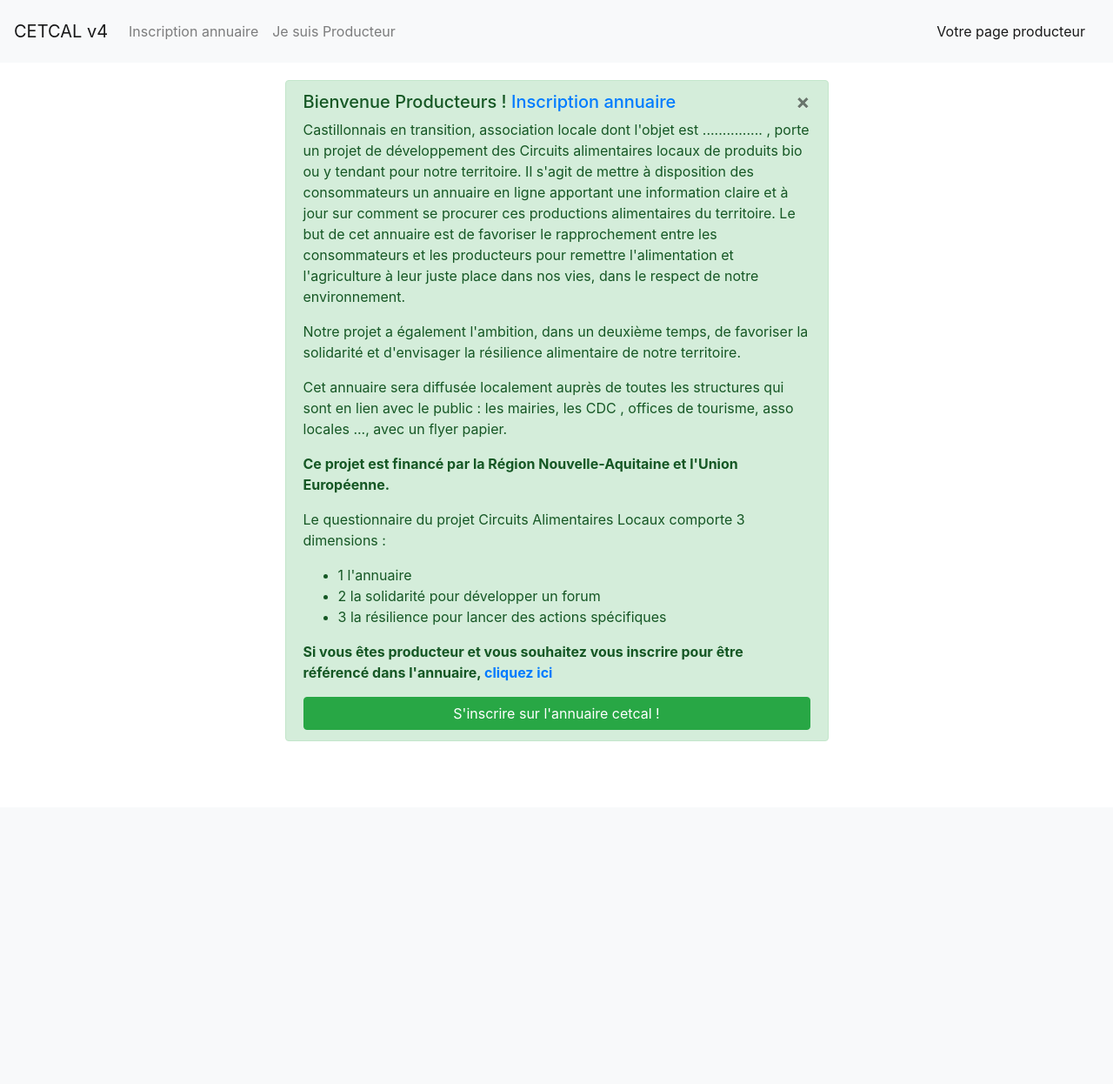
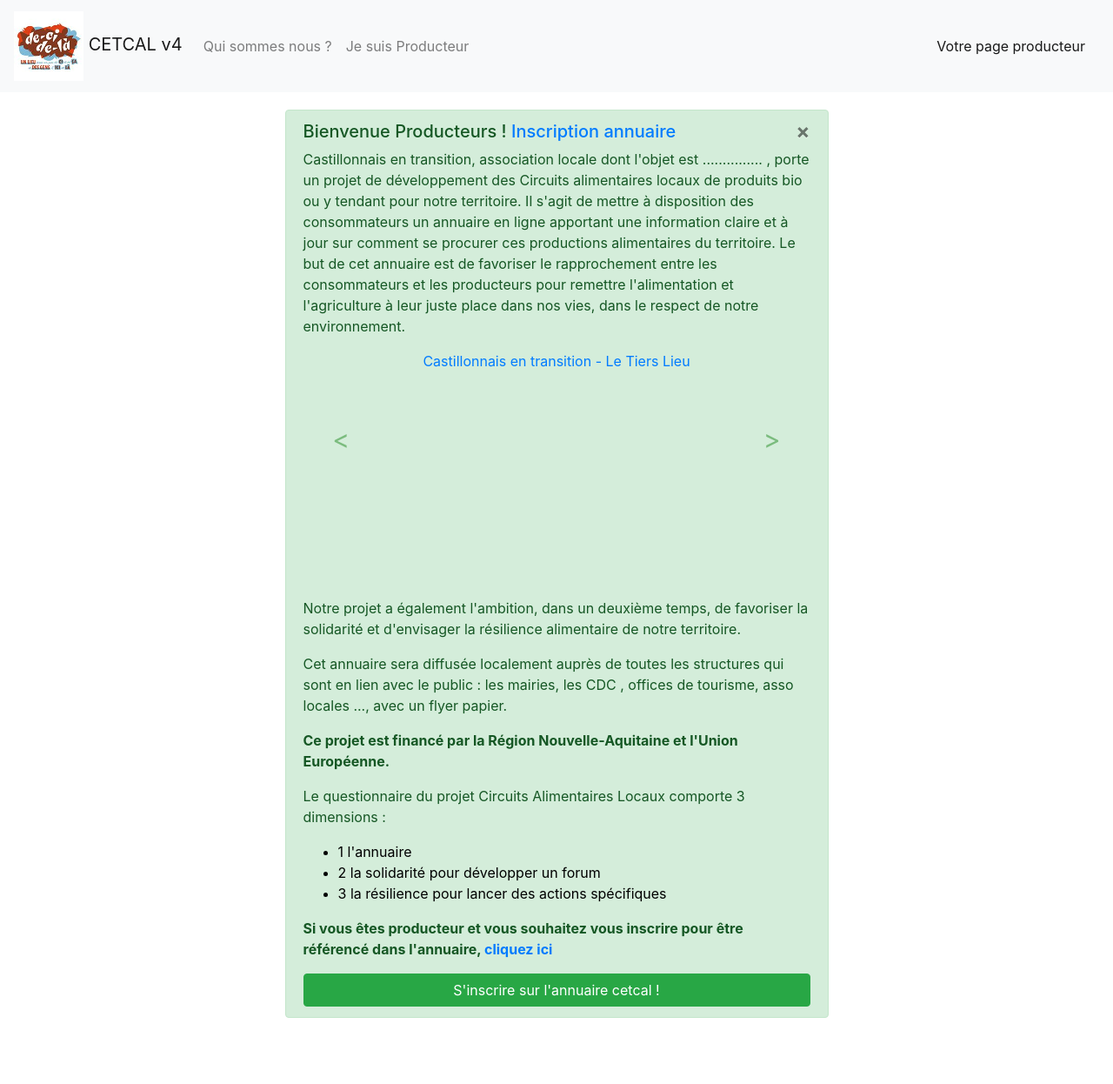
Before and after one commit to PaulBisserier/cetcal, a PHP site: page / in a window 1280 px wide. Shown: the whole page at 87% size. Before the commit the page ends 852 px from the top, so only its background shows below. Run offline with PHP 8.4, Linux system fonts and the light colour scheme; some libraries are stand-ins or nearby versions.

Commit message:
V4 questionnaire : controles de surface JS. + carousel.  + logo & trucs de déco...

```diff
--- a/index.php
+++ b/index.php
@@ -10,7 +10,8 @@ $statut = htmlspecialchars(isset($_GET['statut']) && !empty($_GET['statut']) ? $
 ?>
 
 <!DOCTYPE html>
-<html lang="fr"><head>
+<html lang="fr">
+<head>
   <!--<base href="http://http://82.65.74.33/"/>-->
   <title>Annuaire des producteurs bio de la région castillon</title>
   <meta name="description" content="............"/>
@@ -22,6 +23,8 @@ $statut = htmlspecialchars(isset($_GET['statut']) && !empty($_GET['statut']) ? $
   <script src="/src/scripts/js/jquery/jquery-3.4.1.min.js"></script>
   <script src="/src/scripts/js/bootstrap.min.js"></script>
   <script src="/src/scripts/js/cetcal/cetcal.min.js"></script>
+  <div id="fb-root"></div>
+  <script async defer crossorigin="anonymous" src="https://connect.facebook.net/fr_FR/sdk.js#xfbml=1&version=v7.0" nonce="XVrFhpSY"></script>
 </head>
 <body onload="// do this or that...">
   <?php
@@ -32,7 +35,7 @@ $statut = htmlspecialchars(isset($_GET['statut']) && !empty($_GET['statut']) ? $
     $listes_arrays = new CetQstprodConstListes(new FileReaderUtils($DOC_ROOT));
 
     include $PHP_INCLUDES_PATH.'include.cet.qstprod.navbar.php';
-    if (in_array($statut, CetQstProdFilArianneHelper::$values)) include $PHP_INCLUDES_PATH.'include.cet.qstprod.filarianne.php';
+    if (in_array($statut, CetQstProdFilArianneHelper::$states)) include $PHP_INCLUDES_PATH.'include.cet.qstprod.filarianne.php';
     $module = $PHP_INCLUDES_PATH.'include.cet.qstprod.'.$statut.'.php';
     include file_exists($module) ? $module : $PHP_INCLUDES_PATH.'include.cet.qstprod.login.form.php';
     include $PHP_INCLUDES_PATH.'include.cet.qstprod.modal1.php';
@@ -51,4 +54,22 @@ $statut = htmlspecialchars(isset($_GET['statut']) && !empty($_GET['statut']) ? $
   .form { margin-bottom: 60px; }
   label { margin-left: 4px !important; }
   .table { border-style: 1px solid black !important; }
+  .carousel-inner p, h5, span, li, ol { color: black; }
+  .carousel-control-prev-icon,
+  .carousel-control-next-icon {
+    height: 100px;
+    width: 100px;
+    background-image: none;
+  }
+  .carousel-control-next-icon:after
+  {
+    content: '>';
+    font-size: 30px;
+    color: rgb(34, 139, 34);
+  }
+  .carousel-control-prev-icon:after {
+    content: '<';
+    font-size: 30px;
+    color: rgb(34, 139, 34);
+  }
 </style>
--- /dev/null
+++ b/src/app/includes/include.cet.qstprod.carousel.php
@@ -0,0 +1,25 @@
+<div id="cet-carousel-1" class="carousel slide" data-ride="carousel" style="max-height: 260px !important; min-height: 260px !important;">
+  <div class="carousel-inner">
+    <div class="carousel-item active">
+      <div class="container h-100">
+        <div class="row h-100 justify-content-center align-items-center">
+          <div class="fb-page" data-href="https://www.facebook.com/castillonnaisentransition/" data-tabs="timeline" data-width="800" data-height="260" data-small-header="true" data-adapt-container-width="true" data-hide-cover="true" data-show-facepile="true"><blockquote cite="https://www.facebook.com/castillonnaisentransition/" class="fb-xfbml-parse-ignore"><a href="https://www.facebook.com/castillonnaisentransition/">Castillonnais en transition - Le Tiers Lieu</a></blockquote></div>
+        </div>
+      </div>
+    </div>
+    <div class="carousel-item">
+      <img class="d-block w-100" src="/res/content/cet_baniere.jpg" alt="Castillonais en Transition">
+      <div class="carousel-caption d-none d-md-block">
+        <p></p>
+      </div>
+    </div>
+  </div>
+  <a class="carousel-control-prev" href="#cet-carousel-1" role="button" data-slide="prev">
+    <span class="carousel-control-prev-icon" aria-hidden="true"></span>
+    <span class="sr-only">Previous</span>
+  </a>
+  <a class="carousel-control-next" href="#cet-carousel-1" role="button" data-slide="next">
+    <span class="carousel-control-next-icon" aria-hidden="true"></span>
+    <span class="sr-only">Next</span>
+  </a>
+</div>
--- a/src/app/includes/include.cet.qstprod.login.form.php
+++ b/src/app/includes/include.cet.qstprod.login.form.php
@@ -7,6 +7,8 @@
       </button>
       <h5 class="alert-heading">Bienvenue Producteurs ! <span><a href="/src/app/controller/cet.qstprod.controller.login.form.php">Inscription annuaire</a></span></h5>
       <p><?= CetQstprodConstTextes::login_intro_block_textinf_a; ?></p>
+      <?php include $PHP_INCLUDES_PATH.'include.cet.qstprod.carousel.php'; ?>
+      <br>
       <p><?= CetQstprodConstTextes::login_intro_block_textinf_b; ?></p>
       <p><?= CetQstprodConstTextes::login_intro_block_textinf_c; ?></p>
       <p><b><?= CetQstprodConstTextes::login_intro_block_textinf_d; ?></b></p>
--- a/src/app/includes/include.cet.qstprod.modal1.php
+++ b/src/app/includes/include.cet.qstprod.modal1.php
@@ -11,9 +11,9 @@
         <p id="modal-questionaire-paragraphe"></p>
       </div>
       <div class="modal-footer">
-        <button type="button" class="btn btn-primary" id="modal-questionaire-btn-primary" data-dismiss="modal"></button>
+        <button type="button" class="btn btn-success btn-sm" id="modal-questionaire-btn-primary" data-dismiss="modal"></button>
       </div>
     </div>
   </div>
 </div>
-<button type="button" class="btn btn-primary" id="modal-questionaire-btn" data-toggle="modal" data-target="#modal-questionaire" hidden="hidden"></button>
+<button type="button" class="btn btn-success" id="modal-questionaire-btn" data-toggle="modal" data-target="#modal-questionaire" hidden="hidden" onclick="$('#modal-questionaire').fadeIn('slow');"></button>
--- a/src/app/includes/include.cet.qstprod.navbar.php
+++ b/src/app/includes/include.cet.qstprod.navbar.php
@@ -1,15 +1,16 @@
 <nav class="navbar sticky-top navbar-expand-lg navbar-light bg-light" style="margin-bottom: 20px;">
   <a class="navbar-brand" href="/?statut=">
-    <!--<img src="" width="30" height="30" class="d-inline-block align-top" alt="">-->
+    <img src="/res/content/cet_logo.png" width="80" height="80" alt="">
     <?= $tag_mep; ?>
   </a>
+
   <button class="navbar-toggler" type="button" data-toggle="collapse" data-target="#navbar-cet-qstprod" aria-controls="navbar-cet-qstprod" aria-expanded="false" aria-label="Toggle navigation">
     <span class="navbar-toggler-icon"></span>
   </button>
   <div class="collapse navbar-collapse" id="navbar-cet-qstprod">
     <ul class="navbar-nav mr-auto">
       <li class="nav-item">
-        <a class="nav-link" href="/src/app/controller/cet.qstprod.controller.login.form.php">Inscription annuaire</a>
+        <a class="nav-link" href="#">Qui sommes nous ?</a>
       </li>
       <li class="nav-item">
         <a class="nav-link" href="#" onmousedown="$('#cet-qstprod_seconnecter').hide(function(){ $('#' + 'cet-qstprod_intro').fadeIn('slow'); });">Je suis Producteur</a>
--- a/src/app/includes/include.cet.qstprod.signupbesoins.form.php
+++ b/src/app/includes/include.cet.qstprod.signupbesoins.form.php
@@ -116,8 +116,8 @@ $currentForm = isset($_SESSION['signupbesoins.form.post']) ? $_SESSION['signupbe
 
       <div class="row cet-qstprod-btnnav">
         <div class="col text-center">
-          <button class="btn btn-primary" type="submit" onmousedown="$('#qstprod-signupbesoins-nav').val('retour');">Retour</button>
-          <button class="btn btn-primary" type="submit" onmousedown="$('#qstprod-signupbesoins-nav').val('valider');">Valider ces informations</button>
+          <button class="btn btn-info" type="submit" onmousedown="$('#qstprod-signupbesoins-nav').val('retour');">Retour</button>
+          <button class="btn btn-info" type="submit" onmousedown="$('#qstprod-signupbesoins-nav').val('valider');">Valider ces informations</button>
         </div>
       </div>
 
--- a/src/app/includes/include.cet.qstprod.signupconso.form.php
+++ b/src/app/includes/include.cet.qstprod.signupconso.form.php
@@ -108,8 +108,8 @@ $currentForm = isset($_SESSION['signupconso.form.post']) ? $_SESSION['signupcons
 
       <div class="row cet-qstprod-btnnav">
         <div class="col text-center">
-          <button class="btn btn-primary" type="submit" onmousedown="$('#qstprod-signupconso-nav').val('retour');">Retour</button>
-          <button class="btn btn-primary" type="submit" onmousedown="$('#qstprod-signupconso-nav').val('valider');">Valider ces informations</button>
+          <button class="btn btn-info" type="submit" onmousedown="$('#qstprod-signupconso-nav').val('retour');">Retour</button>
+          <button class="btn btn-info" type="submit" onmousedown="$('#qstprod-signupconso-nav').val('valider');">Valider ces informations</button>
         </div>
       </div>
 
--- a/src/app/includes/include.cet.qstprod.signuplieuxdist.form.php
+++ b/src/app/includes/include.cet.qstprod.signuplieuxdist.form.php
@@ -47,8 +47,8 @@ $currentForm = isset($_SESSION['signuplieuxdist.form.post']) ? $_SESSION['signup
 
       <div class="row cet-qstprod-btnnav">
         <div class="col text-center">
-          <button class="btn btn-primary" type="submit" onmousedown="$('#qstprod-signuplieuxdist-nav').val('retour');">Retour</button>
-          <button class="btn btn-primary" type="submit" onmousedown="$('#qstprod-signuplieuxdist-nav').val('valider');">Valider ces informations</button>
+          <button class="btn btn-info" type="submit" onmousedown="$('#qstprod-signuplieuxdist-nav').val('retour');">Retour</button>
+          <button class="btn btn-info" type="submit" onmousedown="$('#qstprod-signuplieuxdist-nav').val('valider');">Valider ces informations</button>
         </div>
       </div>
 
--- a/src/app/includes/include.cet.qstprod.signupprods.form.php
+++ b/src/app/includes/include.cet.qstprod.signupprods.form.php
@@ -310,8 +310,8 @@ $currentForm = isset($_SESSION['signupprods.form.post']) ? $_SESSION['signupprod
 
       <div class="row cet-qstprod-btnnav">
         <div class="col text-center">
-          <button class="btn btn-primary" type="submit" onmousedown="$('#qstprod-signupprods-nav').val('retour');">Retour</button>
-          <button class="btn btn-primary" type="submit" onmousedown="$('#qstprod-signupprods-nav').val('valider');">Valider ces informations</button>
+          <button class="btn btn-info" type="submit" onmousedown="$('#qstprod-signupprods-nav').val('retour');">Retour</button>
+          <button class="btn btn-info" type="submit" onmousedown="$('#qstprod-signupprods-nav').val('valider');">Valider ces informations</button>
         </div>
       </div>
 
--- a/src/app/utils/cet.qstprod.utils.filarianne.php
+++ b/src/app/utils/cet.qstprod.utils.filarianne.php
@@ -3,7 +3,7 @@ Class CetQstProdFilArianneHelper
 {
   public static $prefix_fa = "<span class=\"cet-qstprod-label-text\">Fil d'Arianne :</span>";
   private static $prefix = "";
-  public static $values = array(
+  private static $values = array(
     "signupgen.form" => "Fiche d'identité (et sondage)",
     "signuplieuxdist.form" => "Distribution",
     "signupprods.form" => "Produits",
@@ -11,6 +11,10 @@ Class CetQstProdFilArianneHelper
     "signupbesoins.form" => "Besoins, Solidarité et Résilience",
     "signuprecap.form" => "Récapitulatif du questionnaire",
   );
+  public static $states = array(
+    "signupgen.form", "signuplieuxdist.form", "signupprods.form", "signupconso.form", "signupbesoins.form", "signuprecap.form"
+  );
+
 
   private static $result = "";
 
```
Also changed, not shown: src/app/includes/include.cet.qstprod.signupgen.form.php (+2 -5 lines), src/app/includes/include.cet.qstprod.signuprecap.form.php (+7 -10 lines), src/scripts/js/cetcal/cetcal.min.signupgen.js (+16 -15 lines), src/scripts/js/cetcal/cetcal.min.signuprecap.js (added, +18 -0 lines), res/content/cet_baniere.jpg (added), res/content/cet_logo.jpg (added), res/content/cet_logo.png (added), src/scripts/js/cetcal/cetcal.min.js.
